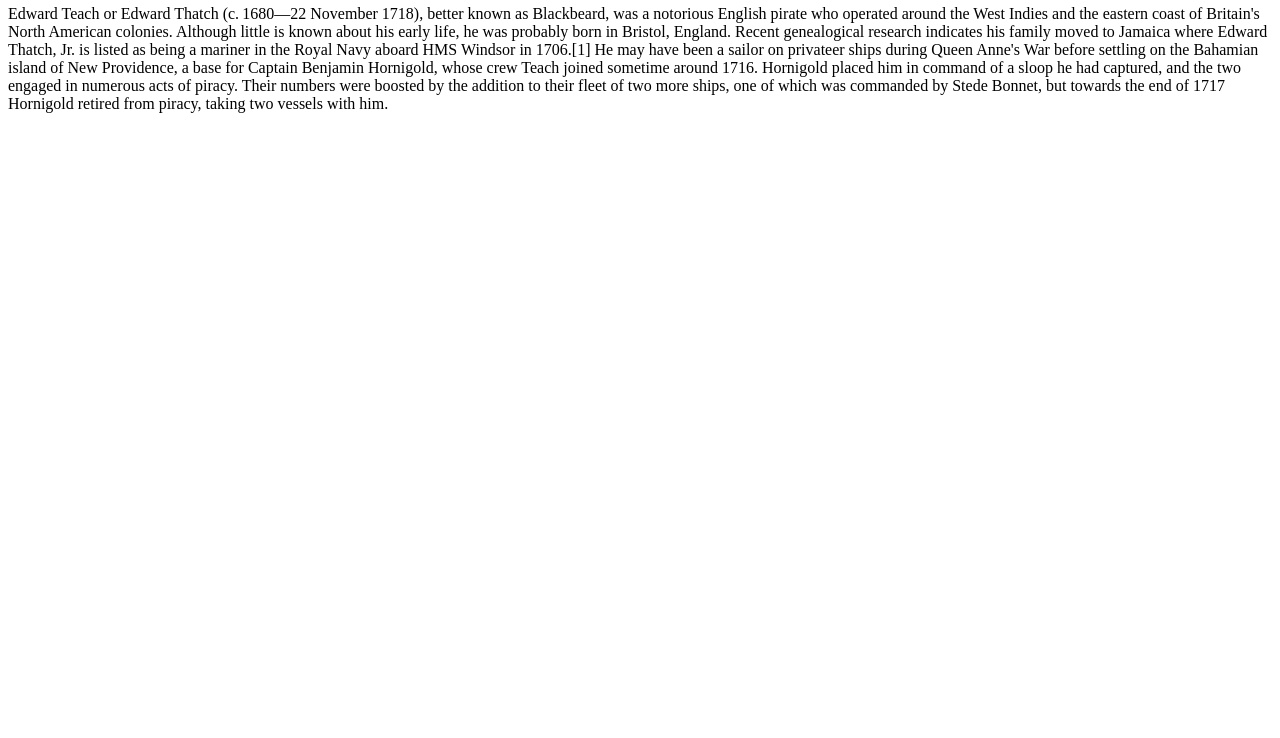
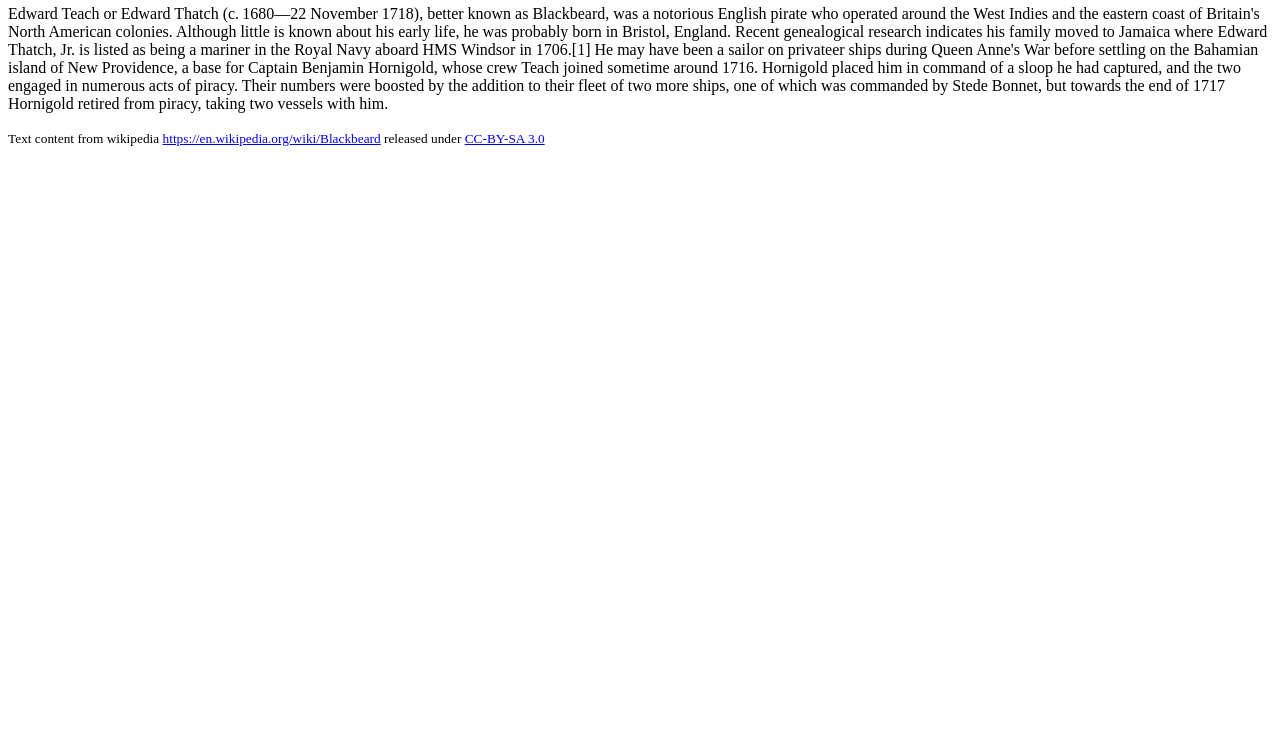
Before and after one commit to martinjc/cmt112-coursework, a plain HTML site: page index.html in a window 1280 px wide. Shown: the part 62-800 px from the top of the page. Drawn offline with Linux system fonts and the light colour scheme.

Commit message:
Revert "removed attribution"
This reverts commit 72ea3bf8e046b7726b3b31277e10fa86829362dd.

```diff
--- a/index.html
+++ b/index.html
@@ -9,6 +9,7 @@
         <h1>My Coursework</h1>
         <!-- Text content from wikipedia https://en.wikipedia.org/wiki/Blackbeard released under CC-BY-SA 3.0-->
         <p> Edward Teach or Edward Thatch (c. 1680—22 November 1718), better known as Blackbeard, was a notorious English pirate who operated around the West Indies and the eastern coast of Britain's North American colonies. Although little is known about his early life, he was probably born in Bristol, England. Recent genealogical research indicates his family moved to Jamaica where Edward Thatch, Jr. is listed as being a mariner in the Royal Navy aboard HMS Windsor in 1706.[1] He may have been a sailor on privateer ships during Queen Anne's War before settling on the Bahamian island of New Providence, a base for Captain Benjamin Hornigold, whose crew Teach joined sometime around 1716. Hornigold placed him in command of a sloop he had captured, and the two engaged in numerous acts of piracy. Their numbers were boosted by the addition to their fleet of two more ships, one of which was commanded by Stede Bonnet, but towards the end of 1717 Hornigold retired from piracy, taking two vessels with him. </p>
+        <p><small>Text content from wikipedia <a href="https://en.wikipedia.org/wiki/Blackbeard">https://en.wikipedia.org/wiki/Blackbeard</a> released under <a href="https://en.wikipedia.org/wiki/Wikipedia:Text_of_Creative_Commons_Attribution-ShareAlike_3.0_Unported_License">CC-BY-SA 3.0</a></small></p>
     </section>
 </body>
 </html>
```
